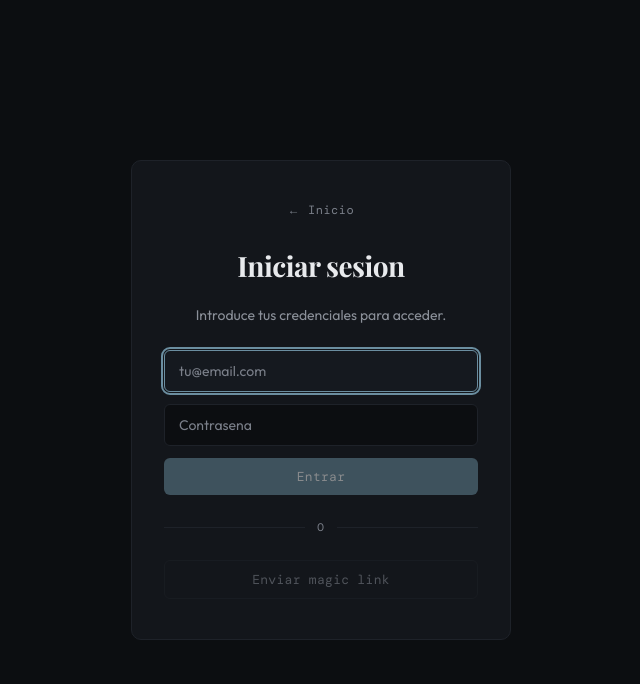
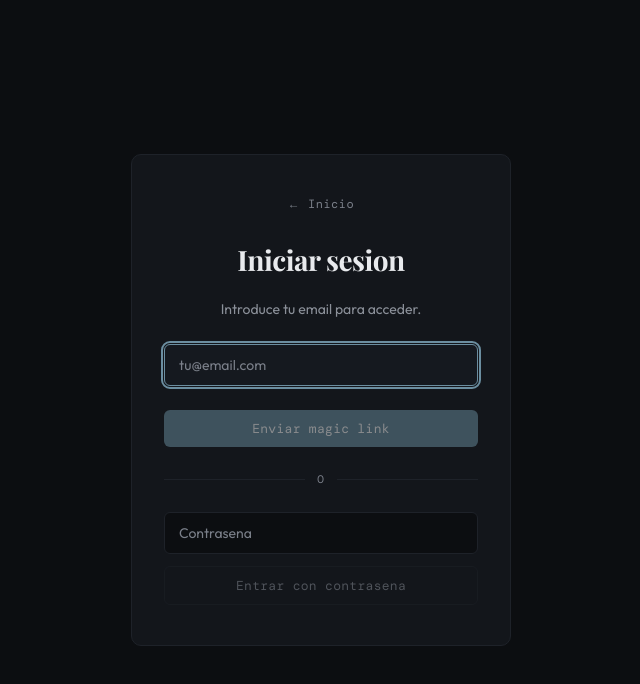
Before and after one commit to chamillionn/chamillion-site, a Next.js app: page /login in a window 1280 px wide. Shown: the top 684 px of the page, without its empty margins (316-956 px from the left). Built offline with nearby package versions, Linux system fonts and the light colour scheme; no server answers; a web font is replaced by a local one.

Commit message:
borrar contraseña de login

```diff
--- a/app/login/page.tsx
+++ b/app/login/page.tsx
@@ -7,6 +7,8 @@ import { createClient } from "@/lib/supabase/client";
 import { ensureProfile } from "./actions";
 import styles from "./page.module.css";
 
+const isProd = process.env.NEXT_PUBLIC_SITE_URL?.includes("chamillion.site");
+
 function LoginForm() {
   const searchParams = useSearchParams();
   const rawNext = searchParams.get("next") || "/";
@@ -14,6 +16,7 @@ function LoginForm() {
   const next = rawNext.startsWith("/") && !rawNext.startsWith("//") ? rawNext : "/";
   const isAdmin = next.startsWith("/admin");
   const authError = searchParams.get("error");
+  const showPassword = !isProd;
 
   const [email, setEmail] = useState("");
   const [password, setPassword] = useState("");
@@ -113,11 +116,11 @@ function LoginForm() {
         <p className={styles.subtitle}>
           {isAdmin
             ? "Acceso restringido."
-            : "Introduce tus credenciales para acceder."}
+            : "Introduce tu email para acceder."}
         </p>
 
-        {/* ── Password login ── */}
-        <form onSubmit={handlePasswordLogin} className={styles.form}>
+        {/* ── Email input (shared) ── */}
+        <div className={styles.form}>
           <div>
             <label htmlFor="login-email" className="sr-only">Email</label>
             <input
@@ -131,40 +134,11 @@ function LoginForm() {
               className={styles.input}
               autoComplete="email"
               autoFocus
-              aria-invalid={!!error}
-              aria-describedby={error ? "login-error" : undefined}
             />
           </div>
-          <div>
-            <label htmlFor="login-password" className="sr-only">Contrasena</label>
-            <input
-              id="login-password"
-              type="password"
-              value={password}
-              onChange={(e) => setPassword(e.target.value)}
-              placeholder="Contrasena"
-              required
-              disabled={loading}
-              className={styles.input}
-              autoComplete="current-password"
-              aria-invalid={!!error}
-              aria-describedby={error ? "login-error" : undefined}
-            />
-          </div>
-          <button
-            type="submit"
-            disabled={loading || !email || !password}
-            className={styles.button}
-          >
-            {loading ? "Entrando..." : "Entrar"}
-          </button>
-          {error && <p id="login-error" className={styles.error} role="alert">{error}</p>}
-        </form>
+        </div>
 
-        {/* ── Separator ── */}
-        <div className={styles.separator}>o</div>
-
-        {/* ── Magic link ── */}
+        {/* ── Magic link (primary) ── */}
         {magicSent ? (
           <div className={styles.success}>
             <svg
@@ -190,12 +164,45 @@ function LoginForm() {
             <button
               type="submit"
               disabled={magicLoading || !email}
-              className={styles.buttonSecondary}
+              className={styles.button}
             >
               {magicLoading ? "Enviando..." : "Enviar magic link"}
             </button>
             {magicError && <p className={styles.error} role="alert">{magicError}</p>}
           </form>
+        )}
+
+        {/* ── Password login (dev only) ── */}
+        {showPassword && (
+          <>
+            <div className={styles.separator}>o</div>
+            <form onSubmit={handlePasswordLogin} className={styles.form}>
+              <div>
+                <label htmlFor="login-password" className="sr-only">Contrasena</label>
+                <input
+                  id="login-password"
+                  type="password"
+                  value={password}
+                  onChange={(e) => setPassword(e.target.value)}
+                  placeholder="Contrasena"
+                  required
+                  disabled={loading}
+                  className={styles.input}
+                  autoComplete="current-password"
+                  aria-invalid={!!error}
+                  aria-describedby={error ? "login-error" : undefined}
+                />
+              </div>
+              <button
+                type="submit"
+                disabled={loading || !email || !password}
+                className={styles.buttonSecondary}
+              >
+                {loading ? "Entrando..." : "Entrar con contrasena"}
+              </button>
+              {error && <p id="login-error" className={styles.error} role="alert">{error}</p>}
+            </form>
+          </>
         )}
       </div>
     </div>
```
